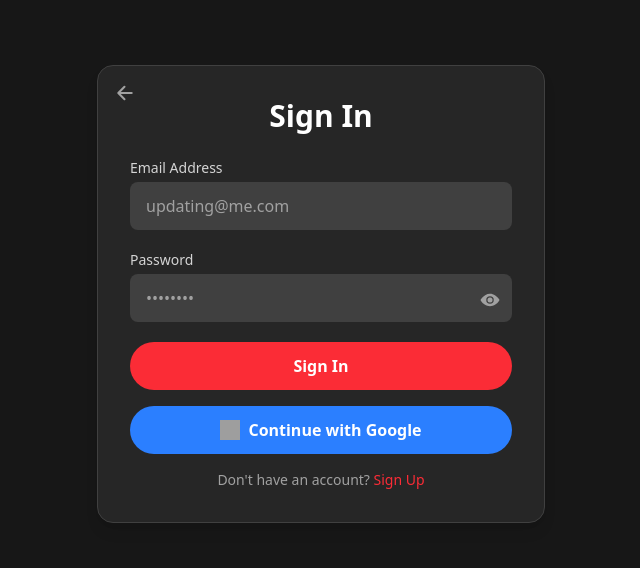
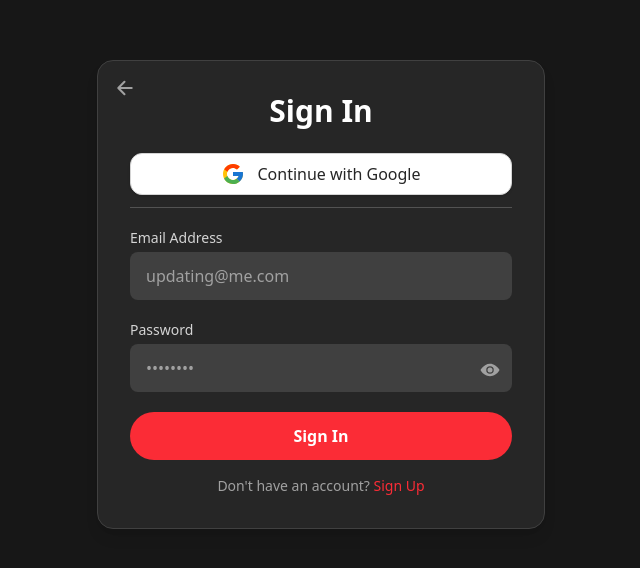
Before and after one commit to Miheergautam/.meBlogs, a React (Vite) app in the folder frontend/: page /signin in a window 1280 px wide. Shown: the part 106-674 px from the top of the page, without its empty margins (319-959 px from the left). Built offline with nearby package versions, Linux system fonts and the light colour scheme; grey boxes are pictures that could not be loaded; the HTML template or start-up script is replaced by a standard one.

Commit message:
feat: Google auth page and path added

```diff
--- a/frontend/src/App.tsx
+++ b/frontend/src/App.tsx
@@ -19,12 +19,14 @@ import ProfileLayout from "./layout/ProfileLayout";
 // Protected Route
 import ProtectedRoute from "./components/ProtectedRoute";
 import ComingSoonPage from "./pages/ComingSoonPage";
+import OAuthSuccess from "./pages/OAuthSuccess";
 
 function App() {
   return (
       <BrowserRouter>
         <Routes>
-          {/* Public Routes */}
+        <Route path="/oauth-success" element={<OAuthSuccess />} />
+        {/* Public Routes */}
           <Route path="/" element={<LandingPage />} />
           <Route path="/about" element={<ComingSoonPage />} />
           <Route path="/contact" element={<ComingSoonPage />} />
--- /dev/null
+++ b/frontend/src/pages/OAuthSuccess.tsx
@@ -0,0 +1,22 @@
+import { useEffect } from "react";
+import { useNavigate } from "react-router-dom";
+
+const OAuthSuccess = () => {
+  const navigate = useNavigate();
+
+  useEffect(() => {
+    const url = new URL(window.location.href);
+    const token = url.searchParams.get("token");
+
+    if (token) {
+      localStorage.setItem("token", `Bearer ${token}`);
+      navigate("/blogs");
+    } else {
+      navigate("/signin");
+    }
+  }, [navigate]);
+
+  return <p>Signing you in with Google...</p>;
+};
+
+export default OAuthSuccess;
--- a/frontend/src/pages/SigninPage.tsx
+++ b/frontend/src/pages/SigninPage.tsx
@@ -2,6 +2,7 @@ import { useState } from "react";
 import { Link, useNavigate } from "react-router-dom";
 import { IoArrowBack, IoEye, IoEyeOff } from "react-icons/io5";
 import { useLoginUserMutation } from "../redux/services/meBlogsApi";
+import { FcGoogle } from "react-icons/fc";
 
 const SigninPage = () => {
   const [formData, setFormData] = useState({
@@ -30,8 +31,9 @@ const SigninPage = () => {
     }
   };
 
-   const handleGoogleLogin = () => {
-    window.location.href = 'https://backend.miheergautam04.workers.dev/api/v1/auth/google';
+  const handleGoogleLogin = () => {
+    window.location.href =
+      "https://backend.miheergautam04.workers.dev/api/v1/auth/google";
   };
 
   return (
@@ -45,14 +47,31 @@ const SigninPage = () => {
           <IoArrowBack size={22} />
         </button>
 
-        <h2 className="text-2xl sm:text-3xl font-extrabold text-center mb-5 sm:mb-6">Sign In</h2>
+        <h2 className="text-2xl sm:text-3xl font-extrabold text-center mb-5 sm:mb-6">
+          Sign In
+        </h2>
 
-        {errorMessage && <p className="text-red-500 text-center mb-3">{errorMessage}</p>}
+        <div className="border-b mb-5 border-neutral-600">
+          {/* Google Sign-In Button */}
+          <button
+            onClick={handleGoogleLogin}
+            className="mb-3 w-full py-2 px-4 rounded-xl bg-white text-neutral-800 border border-neutral-300 shadow-sm hover:shadow-md hover:bg-neutral-200 transition-all font-medium flex items-center justify-center gap-3"
+          >
+            <FcGoogle className="w-6 h-6" />
+            <span className="text-sm sm:text-base">Continue with Google</span>
+          </button>
+        </div>
+
+        {errorMessage && (
+          <p className="text-red-500 text-center mb-3">{errorMessage}</p>
+        )}
 
         <form onSubmit={handleSubmit} className="space-y-4 sm:space-y-5">
           {/* Email Input */}
           <div>
-            <label className="block text-neutral-300 text-sm mb-1">Email Address</label>
+            <label className="block text-neutral-300 text-sm mb-1">
+              Email Address
+            </label>
             <input
               type="email"
               name="email"
@@ -66,7 +85,9 @@ const SigninPage = () => {
 
           {/* Password Input with Toggle */}
           <div className="relative">
-            <label className="block text-neutral-300 text-sm mb-1">Password</label>
+            <label className="block text-neutral-300 text-sm mb-1">
+              Password
+            </label>
             <input
               type={showPassword ? "text" : "password"}
               name="password"
@@ -99,15 +120,6 @@ const SigninPage = () => {
           </button>
         </form>
 
-        {/* Google Sign-In Button */}
-        <button
-          onClick={handleGoogleLogin}
-          className="mt-4 w-full py-2.5 sm:py-3 rounded-full bg-blue-500 hover:bg-blue-600 font-semibold transition-all flex items-center justify-center gap-2"
-        >
-          <img src="https://upload.wikimedia.org/wikipedia/commons/thumb/5/53/Google_%22G%22_Logo.svg/512px-Google_%22G%22_Logo.svg.png" alt="Google" className="w-5 h-5" />
-          Continue with Google
-        </button>
-
         <p className="text-center text-neutral-400 mt-4 text-sm">
           Don't have an account?{" "}
           <Link to="/signup" className="text-red-500 hover:underline">
--- a/frontend/src/pages/SignupPage.tsx
+++ b/frontend/src/pages/SignupPage.tsx
@@ -2,6 +2,8 @@ import { useState } from "react";
 import { Link, useNavigate } from "react-router-dom";
 import { IoArrowBack, IoEye, IoEyeOff } from "react-icons/io5";
 import { useRegisterUserMutation } from "../redux/services/meBlogsApi";
+import { FcGoogle } from "react-icons/fc";
+
 
 const SignupPage = () => {
   const [formData, setFormData] = useState({
@@ -31,6 +33,11 @@ const SignupPage = () => {
     }
   };
 
+  const handleGoogleLogin = () => {
+    window.location.href =
+      "https://backend.miheergautam04.workers.dev/api/v1/auth/google";
+  };
+
   return (
     <div className="flex min-h-screen items-center justify-center bg-neutral-900 text-white px-4 sm:px-6 md:px-8">
       <div className="w-full max-w-md sm:max-w-sm md:max-w-md bg-neutral-800 p-6 sm:p-8 rounded-2xl shadow-lg border border-neutral-700 relative">
@@ -43,6 +50,16 @@ const SignupPage = () => {
         </button>
 
         <h2 className="text-2xl sm:text-3xl font-extrabold text-center mb-5 sm:mb-6">Sign Up</h2>
+        <div className="border-b mb-5 border-neutral-600">
+          {/* Google Sign-In Button */}
+          <button
+            onClick={handleGoogleLogin}
+            className="mb-3 w-full py-2 px-4 rounded-xl bg-white text-neutral-800 border border-neutral-300 shadow-sm hover:shadow-md hover:bg-neutral-200 transition-all font-medium flex items-center justify-center gap-3"
+          >
+            <FcGoogle className="w-6 h-6" />
+            <span className="text-sm sm:text-base">Continue with Google</span>
+          </button>
+        </div>
 
         {errorMessage && <p className="text-red-500 text-center mb-3">{errorMessage}</p>}
         {isSuccess && <p className="text-green-500 text-center mb-3">Signup successful! Redirecting...</p>}
```
